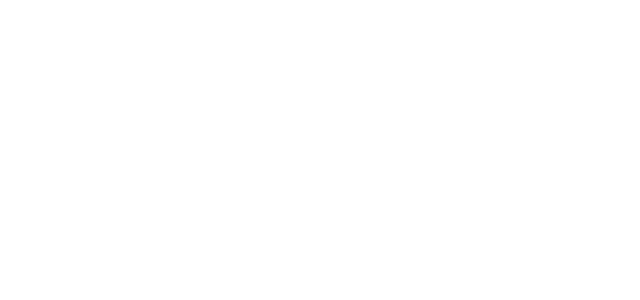
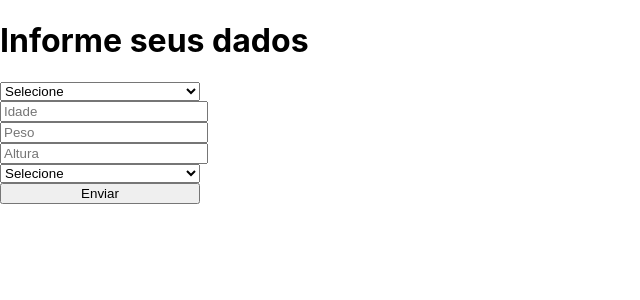
Before and after one commit to Otthon-Candido/Project-Health-UNA, a React (Create React App) app: page / in a window 1280 px wide. Shown: the top 300 px of the page, without its empty margins (0-640 px from the left). Built offline with nearby package versions, Linux system fonts and the light colour scheme.

Commit message:
building#form

```diff
--- a/package.json
+++ b/package.json
@@ -39,5 +39,8 @@
       "last 1 firefox version",
       "last 1 safari version"
     ]
+  },
+  "devDependencies": {
+    "typescript-plugin-css-modules": "^3.4.0"
   }
 }
--- a/src/index.tsx
+++ b/src/index.tsx
@@ -1,6 +1,8 @@
 import React from 'react';
 import ReactDOM from 'react-dom/client';
 import './index.css';
+import Main from './pages/main';
+import Form from './pages/main/form';
 
 
 const root = ReactDOM.createRoot(
@@ -8,7 +10,7 @@ const root = ReactDOM.createRoot(
 );
 root.render(
   <React.StrictMode>
-
+   <Main/>
   </React.StrictMode>
 );
 
--- /dev/null
+++ b/src/pages/main/form/Form.module.scss
@@ -0,0 +1,11 @@
+.form{
+    display: grid;
+}
+
+input{
+    width: 200px;
+}
+
+select{
+    width: 200px;
+}
--- /dev/null
+++ b/src/pages/main/form/index.tsx
@@ -0,0 +1,76 @@
+import styles from "./Form.module.scss";
+
+interface Props {
+  setSexo: React.Dispatch<React.SetStateAction<string>>;
+  setIdade: React.Dispatch<React.SetStateAction<number | null>>;
+  setPeso: React.Dispatch<React.SetStateAction<number | null>>;
+  setAltura: React.Dispatch<React.SetStateAction<number | null>>;
+  setObjetivo: React.Dispatch<React.SetStateAction<string>>;
+}
+
+export default function Form({
+  setSexo,
+  setIdade,
+  setPeso,
+  setAltura,
+  setObjetivo,
+}: Props) {
+  function handleSubmit(event: any) {
+    event.preventDefault();
+    var sexo_: HTMLInputElement = document.getElementById("sexo") as HTMLInputElement;
+    var idade_: HTMLInputElement = document.getElementById("idade") as HTMLInputElement;
+    var peso_: HTMLInputElement = document.getElementById("peso") as HTMLInputElement;
+    var altura_: HTMLInputElement = document.getElementById("altura") as HTMLInputElement;
+    var objetivo_: HTMLInputElement = document.getElementById("select") as HTMLInputElement;
+    setSexo(sexo_.value);
+    setIdade(Number(idade_.value));
+    setPeso(Number(peso_.value));
+    setAltura(Number(altura_.value));
+    setObjetivo(objetivo_.value);
+  }
+
+  return (
+    <div>
+      <h1>Informe seus dados</h1>
+      <form className={styles.form} onSubmit={(evento) => handleSubmit(evento)}>
+        <select required name="sexo" id="sexo" placeholder="Sexo">
+          <option value="">Selecione</option>
+          <option>MASCULINO</option>
+          <option>FEIMININO</option>
+        </select>
+
+        <input
+          required
+          type="number"
+          id="idade"
+          name="idade"
+          placeholder="Idade"
+        />
+
+        <input
+          required
+          type="number"
+          id="peso"
+          name="peso"
+          placeholder="Peso"
+        />
+
+        <input
+          required
+          type="number"
+          id="altura"
+          name="altura"
+          placeholder="Altura"
+        />
+
+        <select required name="select" id="select" placeholder="Objetivo">
+          <option value="">Selecione</option>
+          <option>Emagrecer</option>
+          <option>Engordar</option>
+          <option>Manter Peso</option>
+        </select>
+        <input type="submit" value="Enviar" />
+      </form>
+    </div>
+  );
+}
--- /dev/null
+++ b/src/pages/main/index.tsx
@@ -0,0 +1,28 @@
+import { useState } from "react";
+import Form from "./form";
+import styles from "./Main.module.scss";
+
+export default function Main() {
+  const [sexo, setSexo] = useState<string>("");
+  const [idade, setIdade] = useState<number | null>(null);
+  const [peso, setPeso] = useState<number | null>(null);
+  const [altura, setAltura] = useState<number | null>(null);
+  const [objetivo, setObjetivo] = useState<string>("");
+
+  return (
+    <div>
+      <Form
+        setSexo={setSexo}
+        setIdade={setIdade}
+        setPeso={setPeso}
+        setAltura={setAltura}
+        setObjetivo={setObjetivo}
+      />
+      <div> {sexo}</div>
+      <div> {idade}</div>
+      <div> {peso}</div>
+      <div> {altura}</div>
+      <div> {objetivo}</div>
+    </div>
+  );
+}
--- a/tsconfig.json
+++ b/tsconfig.json
@@ -18,7 +18,8 @@
     "resolveJsonModule": true,
     "isolatedModules": true,
     "noEmit": true,
-    "jsx": "react-jsx"
+    "jsx": "react-jsx",
+    "plugins": [{ "name": "typescript-plugin-css-modules" }]
   },
   "include": [
     "src"
```
Also changed, not shown: src/pages/main/Main.module.scss (added), 1 other file (tests, documents, lock files or other folders).
